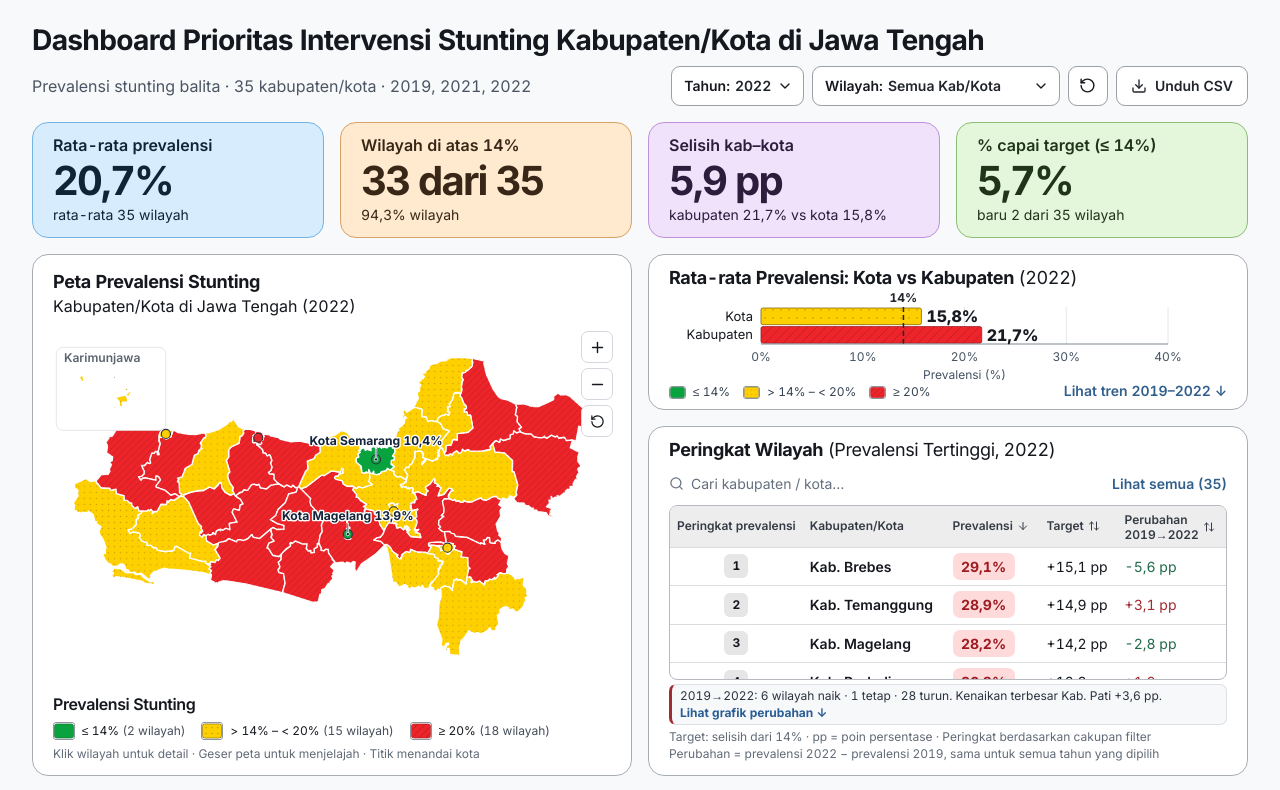
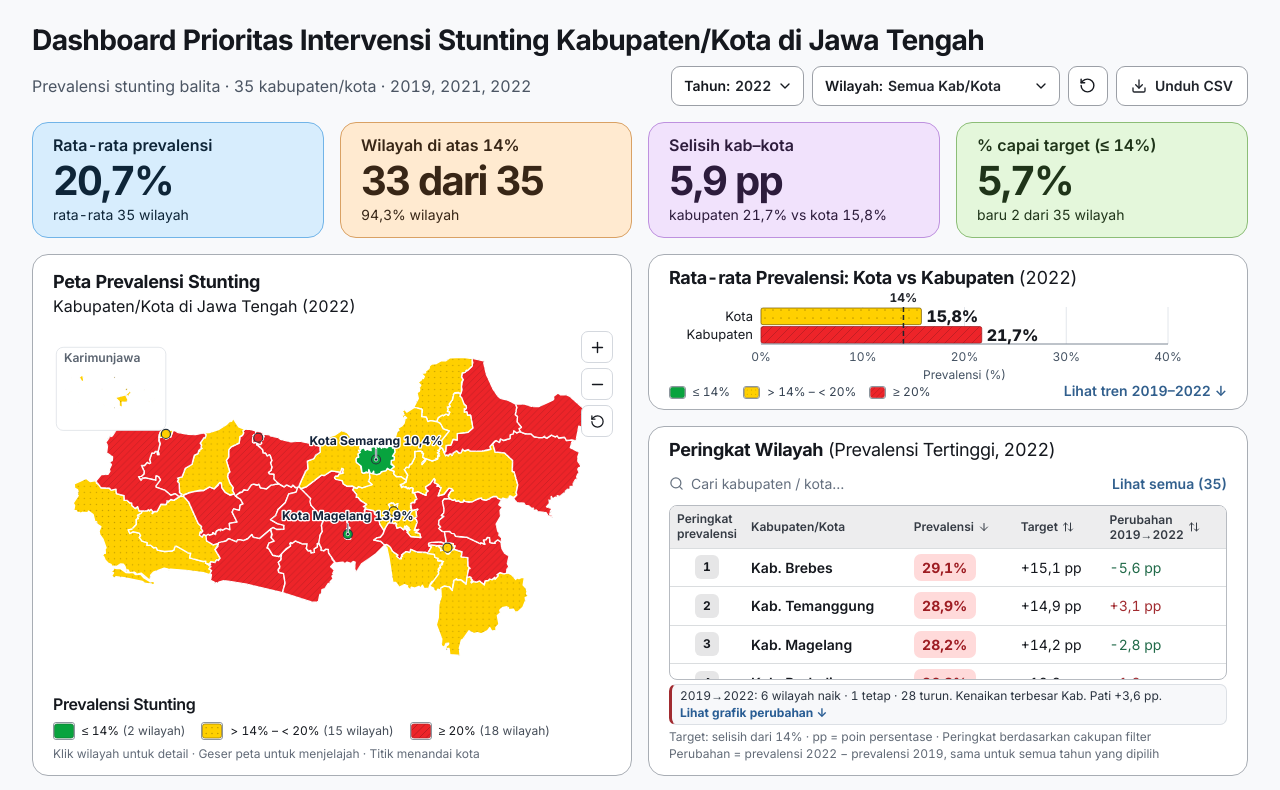
Before and after one commit to Ferdiana07/Dashboard-Prevelensi-Stunting-Jawa-Tengah, a React (Vite) app: page / in a window 1280 px wide. Shown: the top 790 px of the page. Built offline with nearby package versions, Linux system fonts and the light colour scheme.

Commit message:
Fix sideways table scroll at 1100-1190px: two-line rank header and tighter cell padding

```diff
--- a/src/components/RankingTable.tsx
+++ b/src/components/RankingTable.tsx
@@ -54,7 +54,7 @@ export function RankingTable({ rows, all, year, scope, selected, onSelect }: Pro
     <h2 id="ranking-title">Peringkat Wilayah <span>({rankingTitle(sort, descending, year)})</span></h2>
     <div className="table-toolbar"><div className="search-wrap"><Search size={15} aria-hidden="true" /><input aria-label="Cari wilayah" placeholder="Cari kabupaten / kota…" value={query} onChange={e => setQuery(e.target.value)} /></div>{rows.length > DEFAULT_ROWS && <button className="text-button" onClick={() => setShowAll(!showAll)}>{showAll ? `Tampilkan ${DEFAULT_ROWS} besar` : `Lihat semua (${rows.length})`}</button>}</div>
     <div ref={scroller} className={`table-scroll ${showAll ? 'expanded' : ''}`} tabIndex={0} aria-label="Tabel peringkat wilayah, dapat digulir">
-      <table><thead><tr><th scope="col" className="rank-col">Peringkat prevalensi</th><th scope="col">Kabupaten/Kota</th><th scope="col" aria-sort={sort === 'prevalence' ? descending ? 'descending' : 'ascending' : 'none'}><button onClick={() => sortBy('prevalence')}>Prevalensi {sortIcon('prevalence')}</button></th><th scope="col" aria-sort={sort === 'target' ? descending ? 'descending' : 'ascending' : 'none'}><button onClick={() => sortBy('target')} title="Selisih prevalensi terhadap target 14%">Target {sortIcon('target')}</button></th><th scope="col" aria-sort={sort === 'change' ? descending ? 'descending' : 'ascending' : 'none'}><button onClick={() => sortBy('change')} title="Prevalensi 2022 dikurangi prevalensi 2019, tidak bergantung pada tahun yang dipilih"><span className="th-label"><span className="th-line">Perubahan</span> <span className="th-line">2019→2022</span></span> {sortIcon('change')}</button></th></tr></thead>
+      <table><thead><tr><th scope="col" className="rank-col"><span className="th-label"><span className="th-line">Peringkat</span> <span className="th-line">prevalensi</span></span></th><th scope="col">Kabupaten/Kota</th><th scope="col" aria-sort={sort === 'prevalence' ? descending ? 'descending' : 'ascending' : 'none'}><button onClick={() => sortBy('prevalence')}>Prevalensi {sortIcon('prevalence')}</button></th><th scope="col" aria-sort={sort === 'target' ? descending ? 'descending' : 'ascending' : 'none'}><button onClick={() => sortBy('target')} title="Selisih prevalensi terhadap target 14%">Target {sortIcon('target')}</button></th><th scope="col" aria-sort={sort === 'change' ? descending ? 'descending' : 'ascending' : 'none'}><button onClick={() => sortBy('change')} title="Prevalensi 2022 dikurangi prevalensi 2019, tidak bergantung pada tahun yang dipilih"><span className="th-label"><span className="th-line">Perubahan</span> <span className="th-line">2019→2022</span></span> {sortIcon('change')}</button></th></tr></thead>
         <tbody>{visible.map(row => {
           const delta = k6Change(all, row.code)
           const info = CATEGORIES[category(row.prevalence)]
--- a/src/styles/index.css
+++ b/src/styles/index.css
@@ -347,3 +347,7 @@ tbody .appended-row td, tbody .appended-row th { border-top: 2px dashed #9fb3c8;
   .k6-card h3, .k6-card span, .k6-card p { font-size: var(--fs-small); }
   .trend-notes, .trend-selection > span, .multi-select label, .series-legend, .compact-legend, .comparison-legend, .page-footer, .inset text { font-size: var(--fs-small); }
 }
+/* Narrow desktops (1100-1189px): tighter cell padding so the five columns fit the half-width panel without sideways scroll. */
+@media (min-width: 1100px) and (max-width: 1189px) {
+  thead th, tbody th, tbody td { padding-left: 4px; padding-right: 4px; }
+}
```
Also changed, not shown: 2 other files (tests, documents, lock files or other folders).
